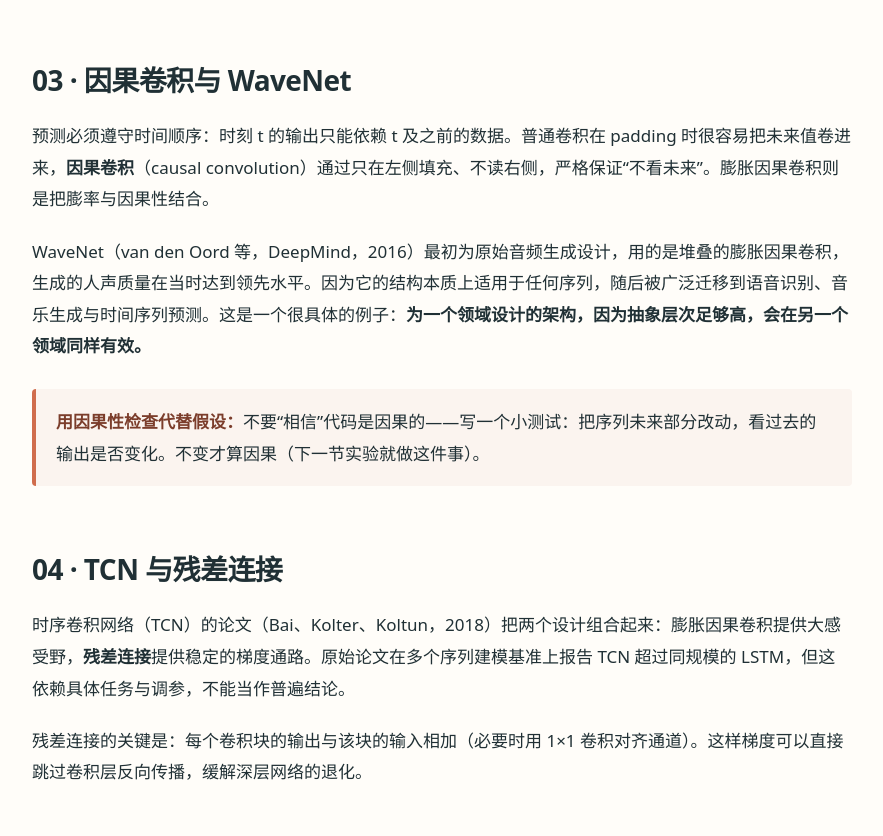
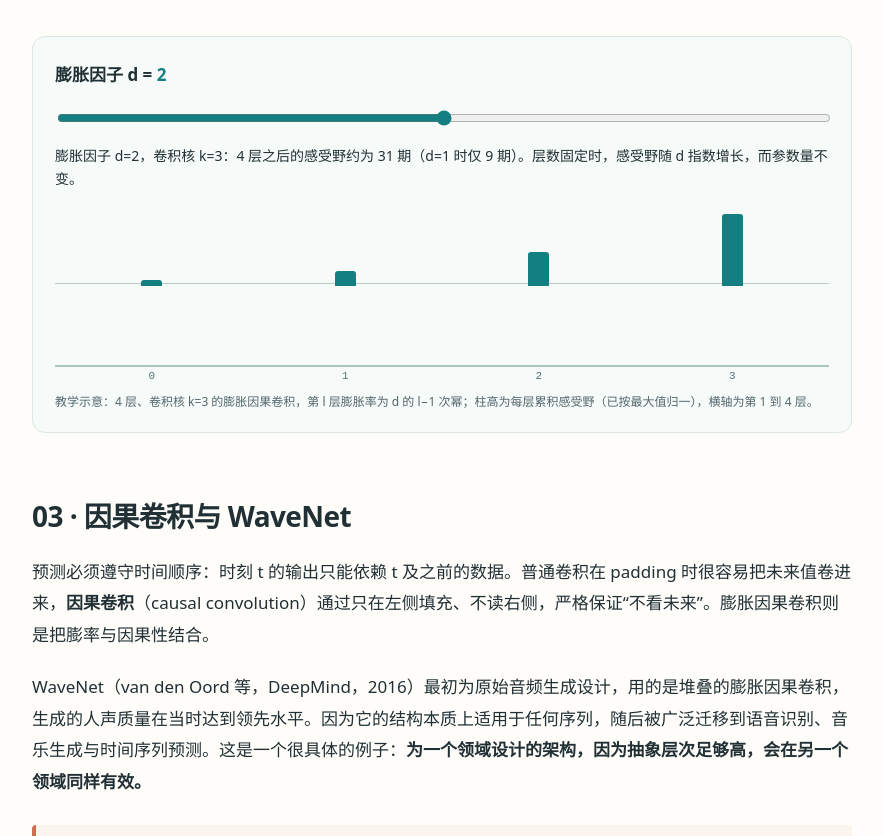
Before and after one commit to 1998x-stack/time-series-analysis-tutorial, a plain HTML site: page chapters/24.html in a window 1280 px wide. Shown: the part 1878-2714 px from the top of the page, without its empty margins (309-1192 px from the left). Drawn offline with Linux system fonts and the light colour scheme.

Commit message:
feat(chapters): add dilated-conv receptive-field lab to chapter 24

```diff
--- a/assets/js/interactive.js
+++ b/assets/js/interactive.js
@@ -24,6 +24,13 @@ function data(kind,v){
   const values=Array.from({length:12},(_,k)=>a*Math.pow(p,k));
   const half=p>0&&p<1?Math.log(0.5)/Math.log(p):Infinity;
   return {values,text:'α=0.10，β='+v.toFixed(2)+'，α+β='+p.toFixed(2)+'；冲击按 (α+β) 的幂衰减'+(p<1?'，半衰期约 '+half.toFixed(1)+' 期。':'（≥1，方差过程非平稳）。')};
+ }
+ if(kind==='dilate'){
+  const d=Math.max(1,Math.round(v));
+  const rf=[]; let r=1;
+  for(let l=1;l<=4;l++){r+=2*(d**(l-1));rf.push(r);}
+  const mx=Math.max(...rf);
+  return {values:rf.map(x=>x/mx),text:'膨胀因子 d='+d+'，卷积核 k=3：4 层之后的感受野约为 '+rf[3].toFixed(0)+' 期（d=1 时仅 9 期）。层数固定时，感受野随 d 指数增长，而参数量不变。'}
  }
  if(kind==='vanish'){
   const raw=Array.from({length:12},(_,h)=>Math.pow(v,h+1));
@@ -58,7 +65,7 @@ for(const root of labs){
     const v=Number(slider.value);
     if(!Number.isFinite(v))return;
     const result=data(kind,v);
-    const display=['period','diff','season','leaves'].includes(kind)?String(Math.round(v)):v.toFixed(2);
+    const display=['period','diff','season','leaves','dilate'].includes(kind)?String(Math.round(v)):v.toFixed(2);
     output.value=display;output.textContent=display;
     note.textContent=result.text;
     chart.replaceChildren();
--- a/chapters/24.html
+++ b/chapters/24.html
@@ -7,6 +7,7 @@
 <meta name="description" content="卷积与时序：一维卷积作为局部模式匹配器，膨胀卷积与因果卷积如何扩展感受野并避免看到未来，TCN 的残差结构、WaveNet 的跨领域影响，以及 RNN 与 CNN 的选型。">
 <title>卷积与时序 · 时间序列分析</title>
 <link rel="stylesheet" href="../assets/css/article.css">
+<script src="../assets/js/interactive.js" defer></script>
 </head>
 <body>
 <a class="skip" href="#content">跳转至正文</a>
@@ -66,6 +67,7 @@
 <path d="M700 84 L652 154" stroke="#7461ba" stroke-width="1.6" fill="none" marker-end="url(#dl-a)"/><path d="M740 84 L730 154" stroke="#7461ba" stroke-width="1.6" fill="none" marker-end="url(#dl-a)"/><path d="M760 84 L760 154" stroke="#7461ba" stroke-width="1.6" fill="none" marker-end="url(#dl-a)"/>
 <text x="500" y="285" class="n">因果方向 → 只看左侧历史；右侧输入不参与，保证不看到未来。</text></svg>
 <figcaption>堆叠膨胀因果卷积：膨胀率 1、2、4 让顶层输出的感受野迅速变长，而每层参数量不变。<strong>感受野是否覆盖关键滞后，取决于层数与膨率的组合。</strong>图为机制示意。</figcaption></figure>
+<div class="concept-lab" data-lab="dilate"><label for="dilate-param">膨胀因子 d = <output data-lab-output for="dilate-param">2</output></label><input id="dilate-param" data-lab-input type="range" min="1" max="3" step="1" value="2"><div class="lab-explainer" data-lab-description aria-live="polite">d=2，k=3：4 层后感受野约 31 期；d=1 时仅 9 期。</div><div class="mini-bars" data-lab-bars></div><p class="formula-note">教学示意：4 层、卷积核 k=3 的膨胀因果卷积，第 l 层膨胀率为 d 的 l−1 次幂；柱高为每层累积感受野（已按最大值归一），横轴为第 1 到 4 层。</p></div>
 </section>
 
 <section id="causal" aria-labelledby="causal-head">
```
